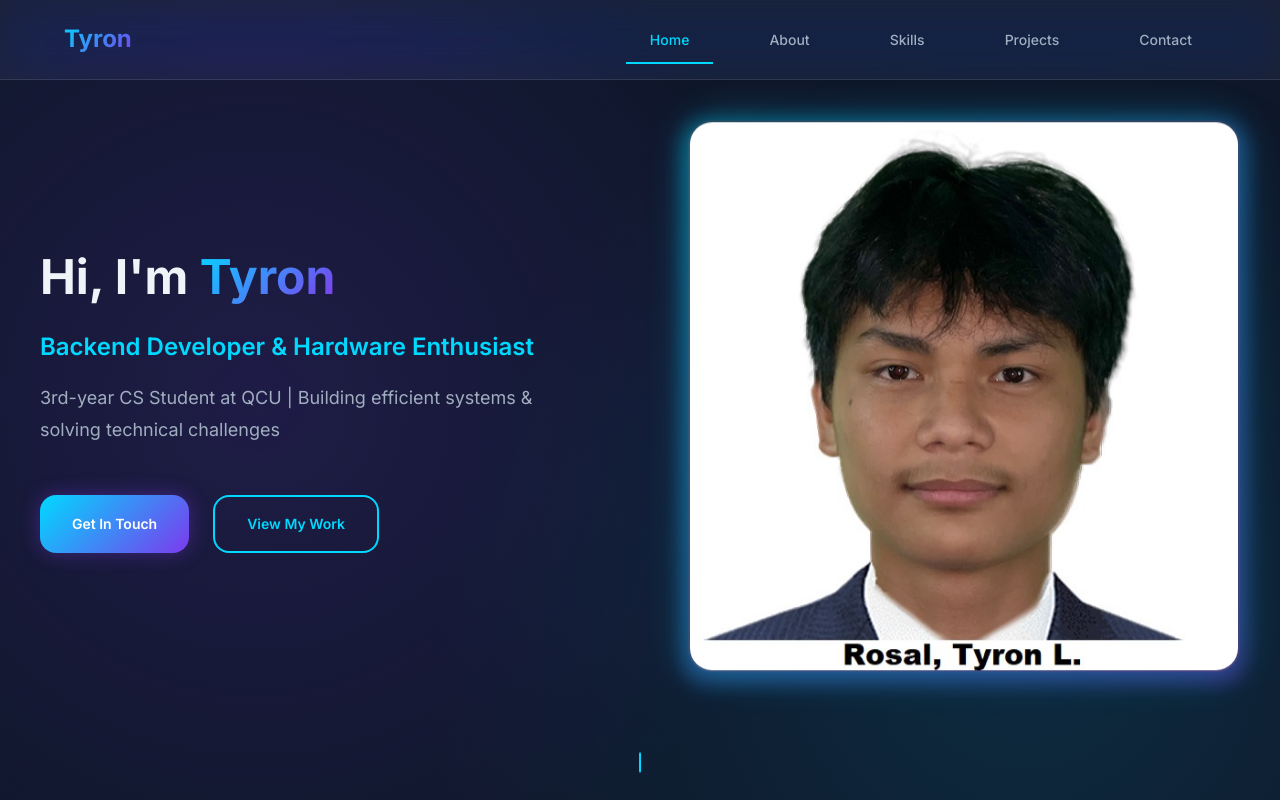
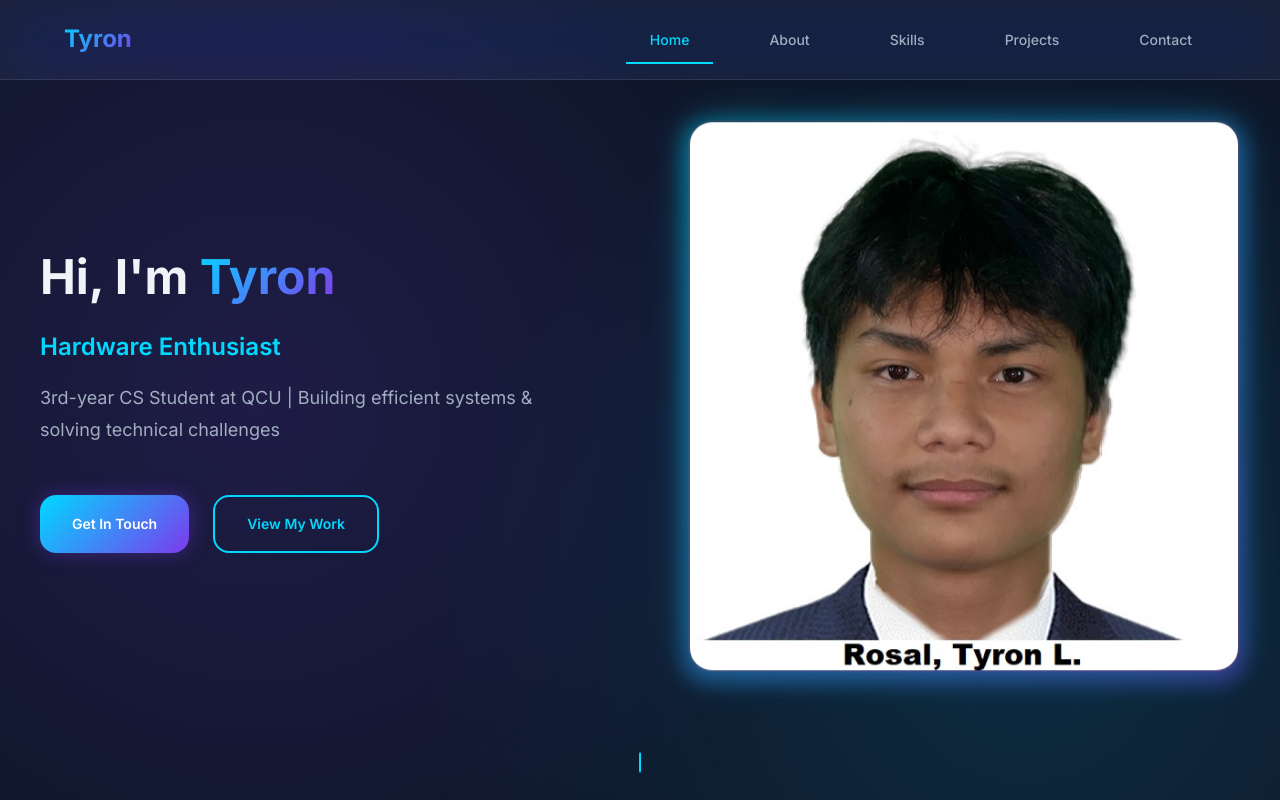
Before and after one commit to Shiryuu123/TyronWeb, a plain HTML site: page index.html in a window 1280 px wide. Shown: the top 800 px of the page. Drawn offline with Linux system fonts and the light colour scheme.

Commit message:
hardware

```diff
--- a/index.html
+++ b/index.html
@@ -51,7 +51,7 @@
         <div class="hero-content">
             <div class="hero-text">
                 <h1 class="hero-title">Hi, I'm <span class="gradient-text">Tyron</span></h1>
-                <p class="hero-subtitle">Backend Developer & Hardware Enthusiast</p>
+                <p class="hero-subtitle">Hardware Enthusiast</p>
                 <p class="hero-description">3rd-year CS Student at QCU | Building efficient systems & solving technical challenges</p>
                 <div class="hero-buttons">
                     <a href="#contact" class="btn btn-primary">Get In Touch</a>
```
